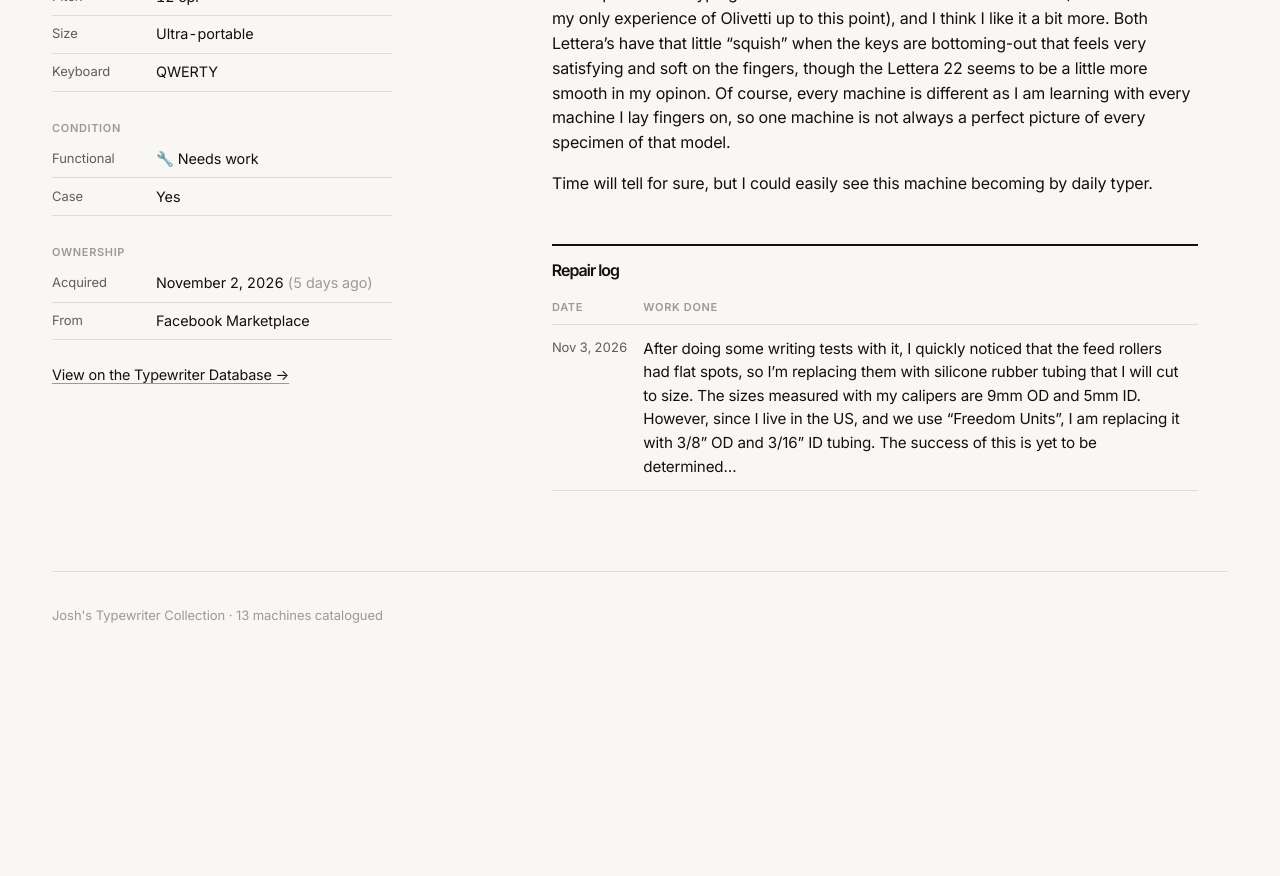
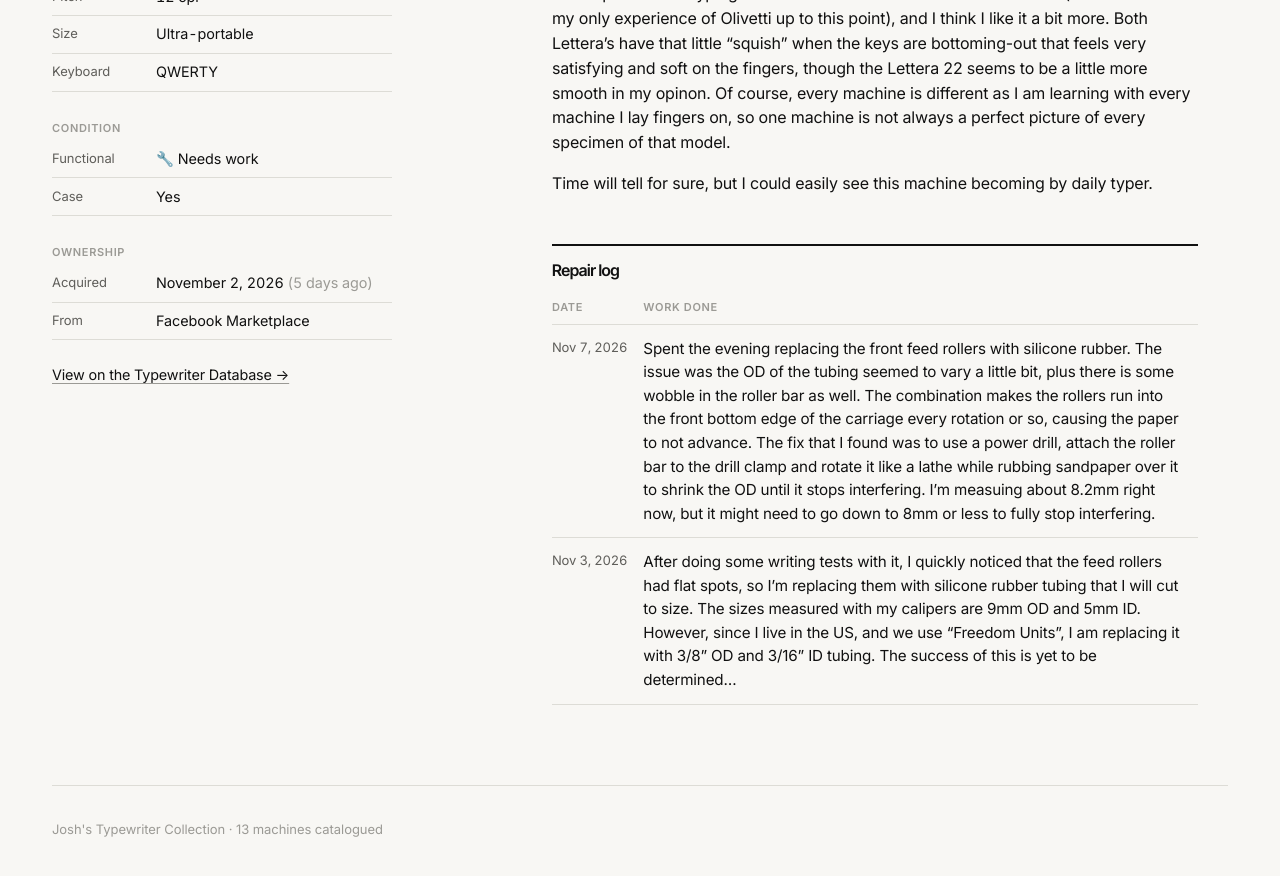
Before and after one commit to JoshKoiro/typewriters, a Jekyll site: the page built from _machines/olivia.md, in a window 1280 px wide and 900 px high, scrolled down 1839 px. Shown: the top 876 px of the window. Built offline with Jekyll 4.4.1, drawn with Linux system fonts in a browser that asks for light colours; before the commit the page ends 2525 px from its top, so only the background shows below that.

Commit message:
update repair notes on Olivia

```diff
--- a/_machines/olivia.md
+++ b/_machines/olivia.md
@@ -40,6 +40,14 @@ tags: []
 cover: ""
 
 repairs:
+  - date: 2026-11-07
+    work: >-
+      Spent the evening replacing the front feed rollers with silicone rubber. The issue was the OD of the tubing
+      seemed to vary a little bit, plus there is some wobble in the roller bar as well. The combination makes the
+      rollers run into the front bottom edge of the carriage every rotation or so, causing the paper to not advance.
+      The fix that I found was to use a power drill, attach the roller bar to the drill clamp and rotate it like a
+      lathe while rubbing sandpaper over it to shrink the OD  until it stops interfering. I'm measuing about 8.2mm
+      right now, but it might need to go down to 8mm or less to fully stop interfering.
   - date: 2026-11-03
     work: >-
       After doing some writing tests with it, I quickly noticed that the feed rollers had flat
```
